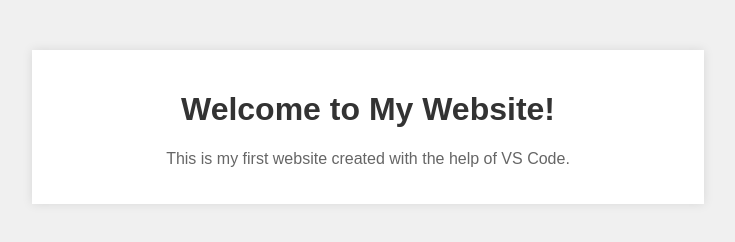
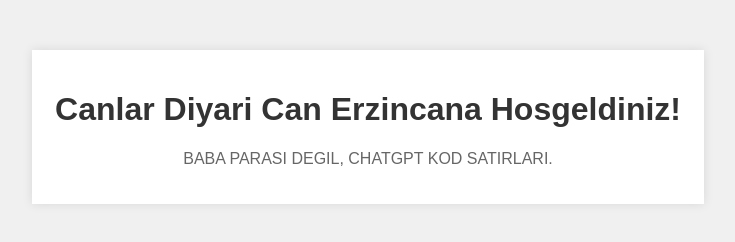
Before and after one commit to suatkldrmc/mlk.github.io, a plain HTML site: page index.html in a window 1280 px wide. Shown: the whole page, without its empty margins (272-1007 px from the left). Drawn offline with Linux system fonts and the light colour scheme.

Commit message:
Update index.html

```diff
--- a/index.html
+++ b/index.html
@@ -29,8 +29,8 @@
 </head>
 <body>
     <div class="container">
-        <h1>Welcome to My Website!</h1>
-        <p>This is my first website created with the help of VS Code.</p>
+        <h1>Canlar Diyari Can Erzincana Hosgeldiniz!</h1>
+        <p>BABA PARASI DEGIL, CHATGPT KOD SATIRLARI.</p>
     </div>
 </body>
 </html>
```
